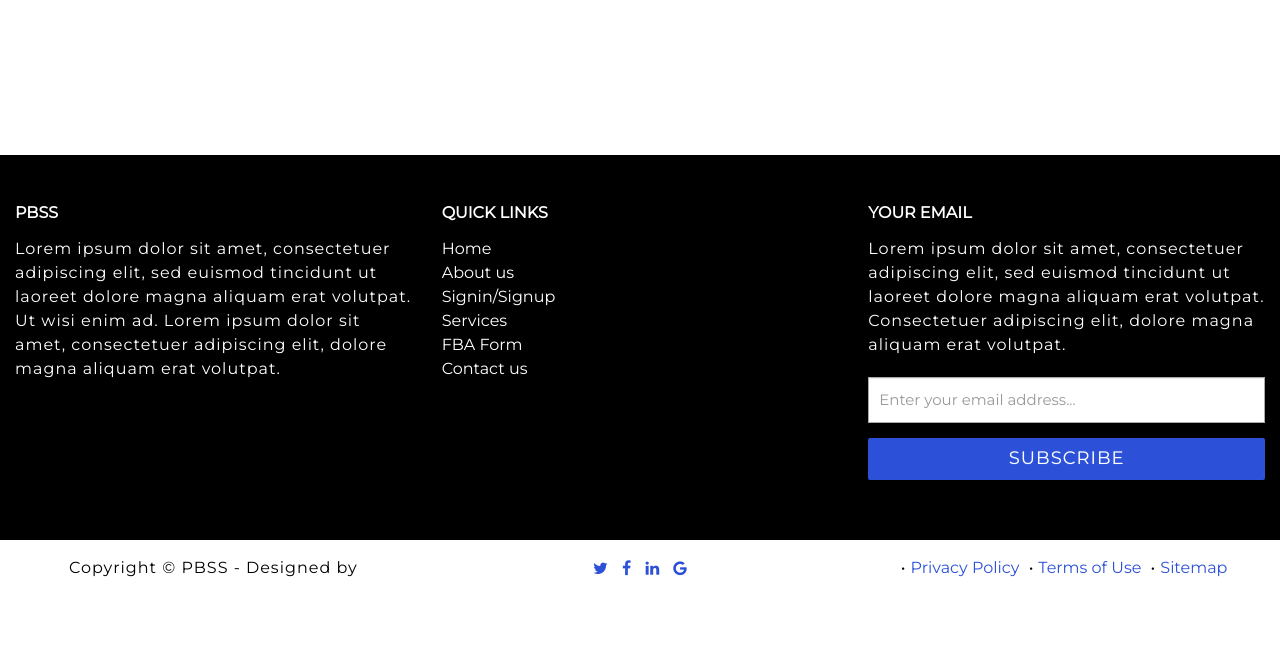
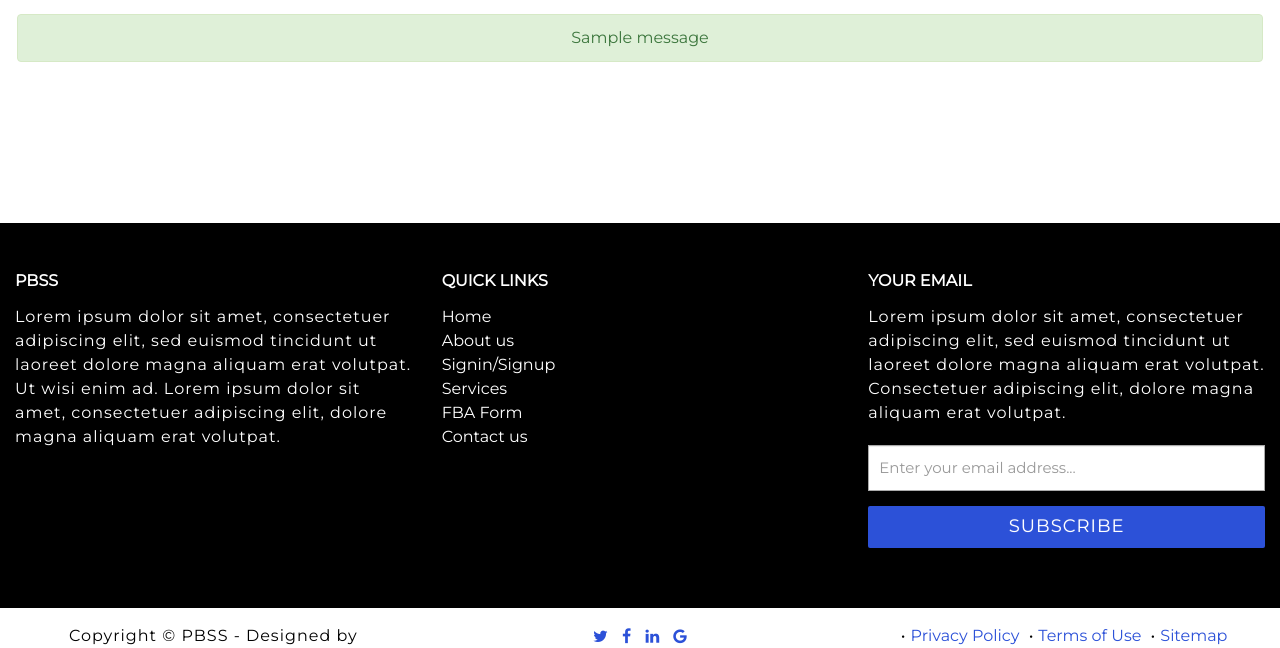
Before and after one commit to NBGAzure/Positivebehaviour, a Django app: template PBSS/users/templates/users/profile.html in a window 1280 px wide. Shown: the part 100-748 px from the top of the page. Run offline with Django 3.2, Linux system fonts and the light colour scheme; the template is opened without the code that fills it: most values are stand-ins (such as "Sample title", 1, 10 or a date in 2020); one stand-in notice (Sample message) is shown; some libraries are stand-ins or nearby versions.

Commit message:
Alert_Alignment
Co-Authored-By: VickyDesai <anninomi@users.noreply.github.com>

```diff
--- a/PBSS/users/templates/users/profile.html
+++ b/PBSS/users/templates/users/profile.html
@@ -10,11 +10,21 @@
                 <div class="content-section">
                     <div class="content-section">
                         <div class="media">
+                        <div >
+                        {%  if messages %}
+                        {% for message in messages %}
+                        <div class="alert alert-{{ message.tags }}" style="text-align: center">
+                        {{ message }}
+                        </div>
+                        {% endfor %}
+                        {%  endif %}
+                        </div>
                             <img class="rounded-circle account-img" src="{{ user.profile.image.url }}">
                             <div  class="media-body">
                                 <h2 class="account-heading">{{ user.username }}</h2>
                                 <p class="text-secondary">{{ user.email }}</p>
                                  <a class="btn btn-1 btn-sm" href="{% url 'edit_profile' %}" >Edit Profile</a>
+
                             </div>
                         </div>
                     </div>
```
Also changed, not shown: PBSS/positivebehaviour/templates/positivebehaviour/index.html (+10 -6 lines), PBSS/db.sqlite3.
